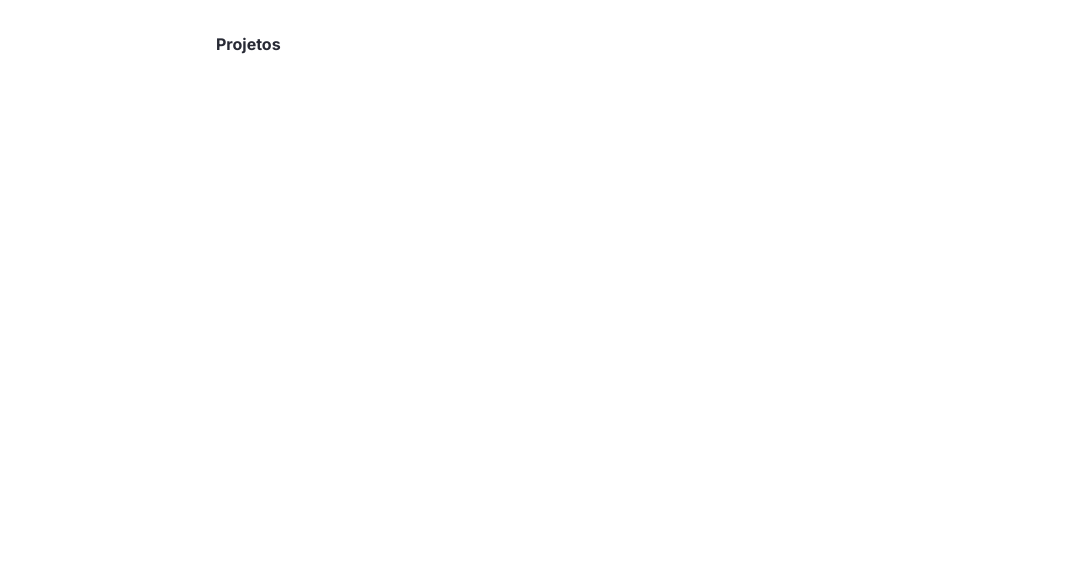
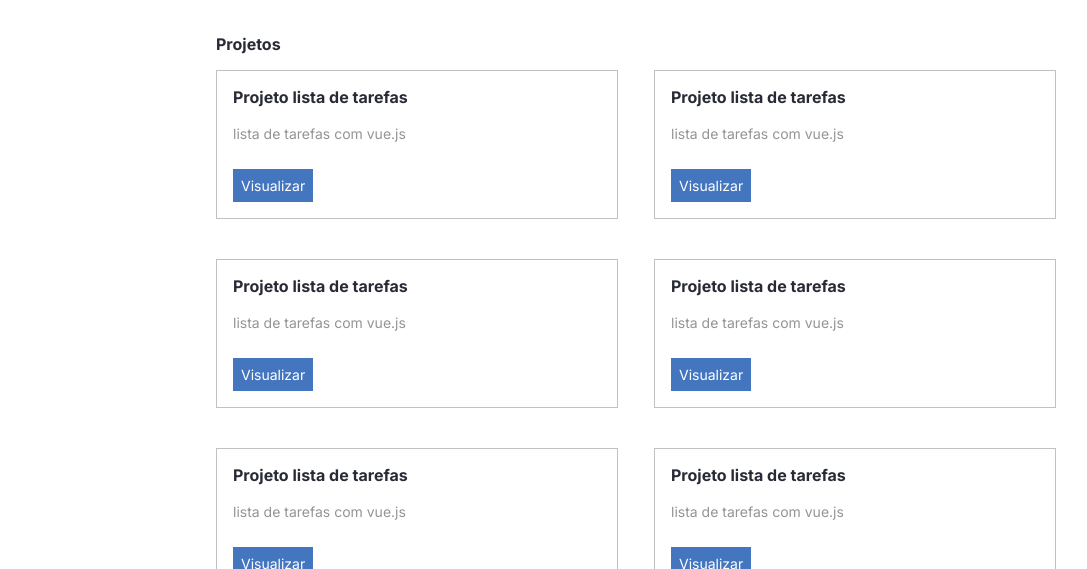
Before and after one commit to staviasz/portifolio_react, a React (Create React App) app in the folder portifolio_react/portifolio/: page / in a window 1280 px wide. Shown: the part 383-952 px from the top of the page, without its empty margins (96-1183 px from the left). Before the commit the page ends 800 px from the top, so only its background shows below. Built offline with nearby package versions, Linux system fonts and the light colour scheme.

Commit message:
desenvolvimento do componente 'projeto' e listagem de projetos

```diff
--- a/portifolio_react/portifolio/src/components/Paragraph/index.tsx
+++ b/portifolio_react/portifolio/src/components/Paragraph/index.tsx
@@ -2,7 +2,7 @@
 
 export type Props = {
   children: string
-  type?: 'principal' | 'secundaria'
+  type?: 'principal' | 'secundario'
 }
 
 const Paragraph = ({ children, type = 'principal' }: Props) => (
--- /dev/null
+++ b/portifolio_react/portifolio/src/components/Projects/index.tsx
@@ -0,0 +1,14 @@
+import Paragraph from '../Paragraph'
+import Title from '../title'
+
+import { Card, LinkButton } from './style'
+
+const Project = () => (
+  <Card>
+    <Title>Projeto lista de tarefas</Title>
+    <Paragraph type="secundario">lista de tarefas com vue.js</Paragraph>
+    <LinkButton>Visualizar</LinkButton>
+  </Card>
+)
+
+export default Project
--- /dev/null
+++ b/portifolio_react/portifolio/src/components/Projects/style.ts
@@ -0,0 +1,15 @@
+import { styled } from 'styled-components'
+
+export const Card = styled.div`
+  border: 1px solid #c1c1c1;
+  padding: 16px;
+`
+export const LinkButton = styled.a`
+  color: #fff;
+  font-size: 14px;
+  background-color: #4476bf;
+  text-decoration: none;
+  padding: 8px;
+  display: inline-block;
+  margin-top: 24px;
+`
--- a/portifolio_react/portifolio/src/containers/Projects/index.tsx
+++ b/portifolio_react/portifolio/src/containers/Projects/index.tsx
@@ -1,8 +1,36 @@
 import Title from '../../components/title'
+import Project from '../../components/Projects'
+import { List } from './style'
 
 const Projects = () => (
   <section>
     <Title>Projetos</Title>
+    <List>
+      <li>
+        <Project />
+      </li>
+      <li>
+        <Project />
+      </li>
+      <li>
+        <Project />
+      </li>
+      <li>
+        <Project />
+      </li>
+      <li>
+        <Project />
+      </li>
+      <li>
+        <Project />
+      </li>
+      <li>
+        <Project />
+      </li>
+      <li>
+        <Project />
+      </li>
+    </List>
   </section>
 )
 
--- /dev/null
+++ b/portifolio_react/portifolio/src/containers/Projects/style.ts
@@ -0,0 +1,14 @@
+import styled from 'styled-components'
+
+export const List = styled.ul`
+  display: grid;
+  grid-template-columns: repeat(2, 1fr);
+  column-gap: 36px;
+  row-gap: 40px;
+
+  @media (max-width: 768px) {
+    grid-template-columns: 1fr;
+    column-gap: 0;
+    row-gap: 16px;
+  }
+`
--- a/portifolio_react/portifolio/src/style.ts
+++ b/portifolio_react/portifolio/src/style.ts
@@ -9,10 +9,10 @@
   }
 
   body {
-    padding-top: 80px;
+    padding: 80px 0;
 
     @media (max-width: 768px) {
-      padding-top: 16px;
+      padding: 16px 0;
     }
   }
 `
@@ -32,6 +32,10 @@
     display: block;
   }
 
+  ul {
+    list-style: none;
+  }
+
   img {
     max-width: 100%;
   }
```
